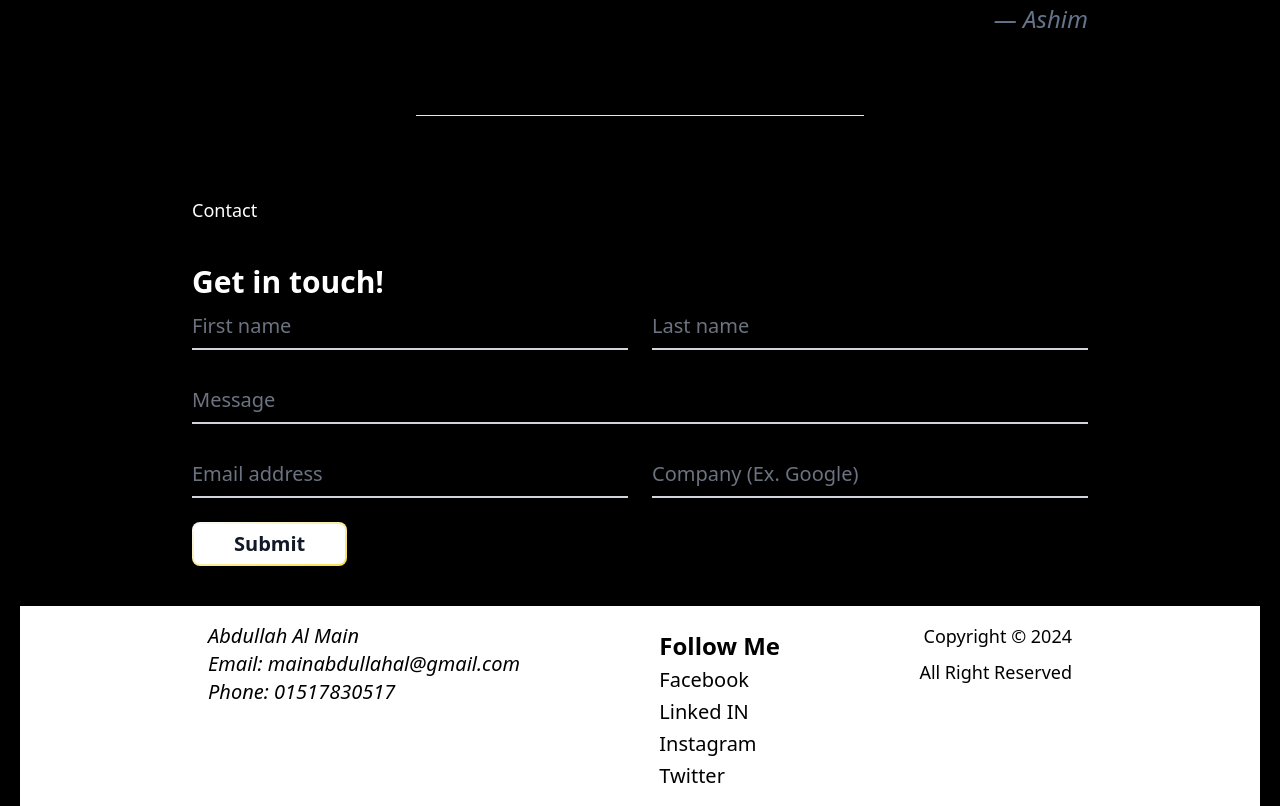
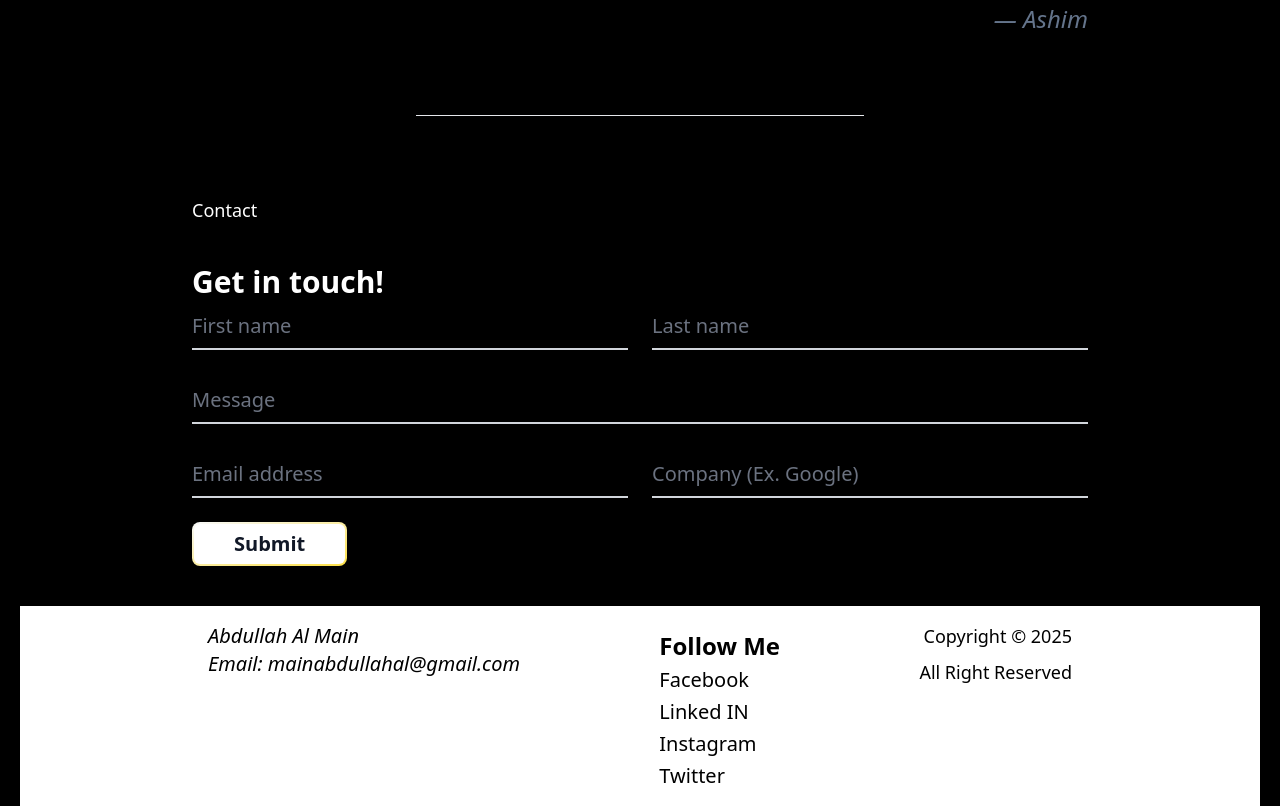
Before and after one commit to aal-main/myPortfolio, a website: page index.html in a window 1280 px wide. Shown: the part 4502-5308 px from the top of the page. Drawn offline with nearby package versions, Linux system fonts and the light colour scheme.

Commit message:
Update index.html
removed number

```diff
--- a/index.html
+++ b/index.html
@@ -477,7 +477,6 @@
 
                         Email:
                         <a href="mailto:mainabdullahal@gmail.com">mainabdullahal@gmail.com</a><br />
-                        Phone: <a href="tel:+088">01517830517</a>
                     </address>
                     <nav class="flex flex-col gap-1" aria-label="footer">
                         <h1 class="text-2xl font-semibold mt-2">
@@ -494,7 +493,7 @@
                             class="font-extralight md:text-xl text-lg hover:text-cyan-800" target="_blank">Twitter</a>
                     </nav>
                     <div class="flex flex-col md:gap-2 text-lg">
-                        <p class="md:text-right text-left mt-3 md:mt-0">Copyright &copy; <span id="year">2024</span></p>
+                        <p class="md:text-right text-left mt-3 md:mt-0">Copyright &copy; <span id="year">2025</span></p>
                         <p class="md:text-right text-left ">All Right Reserved</p>
                     </div>
                 </section>
```
